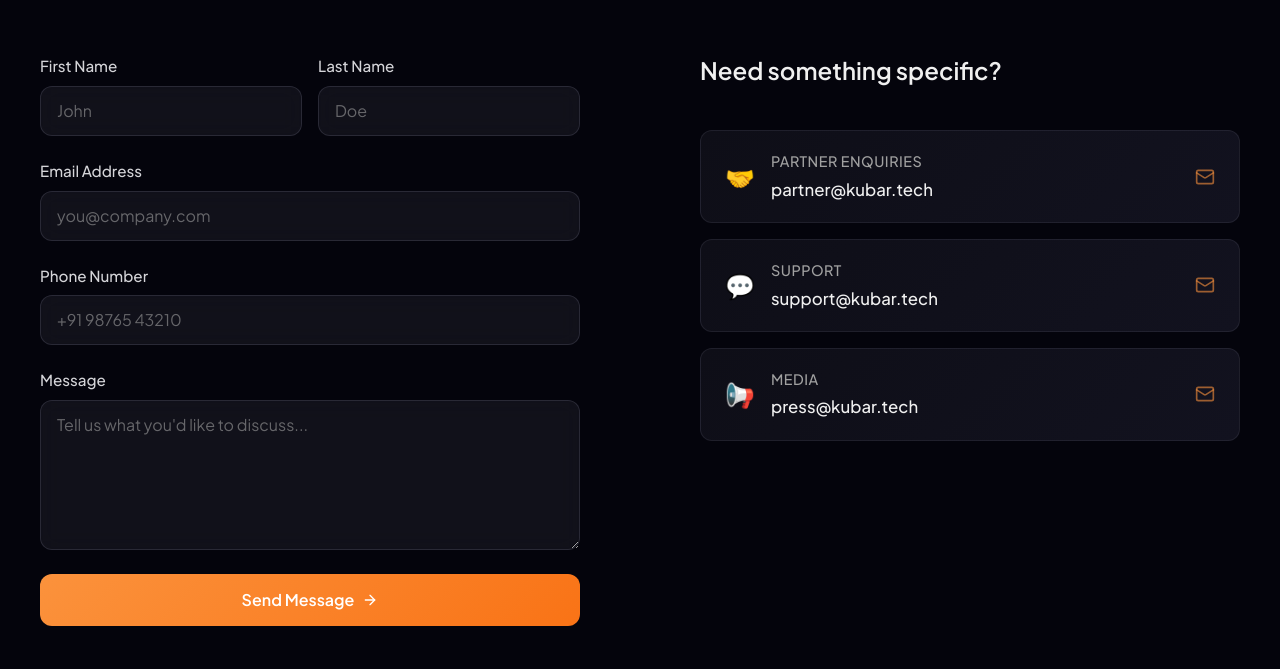
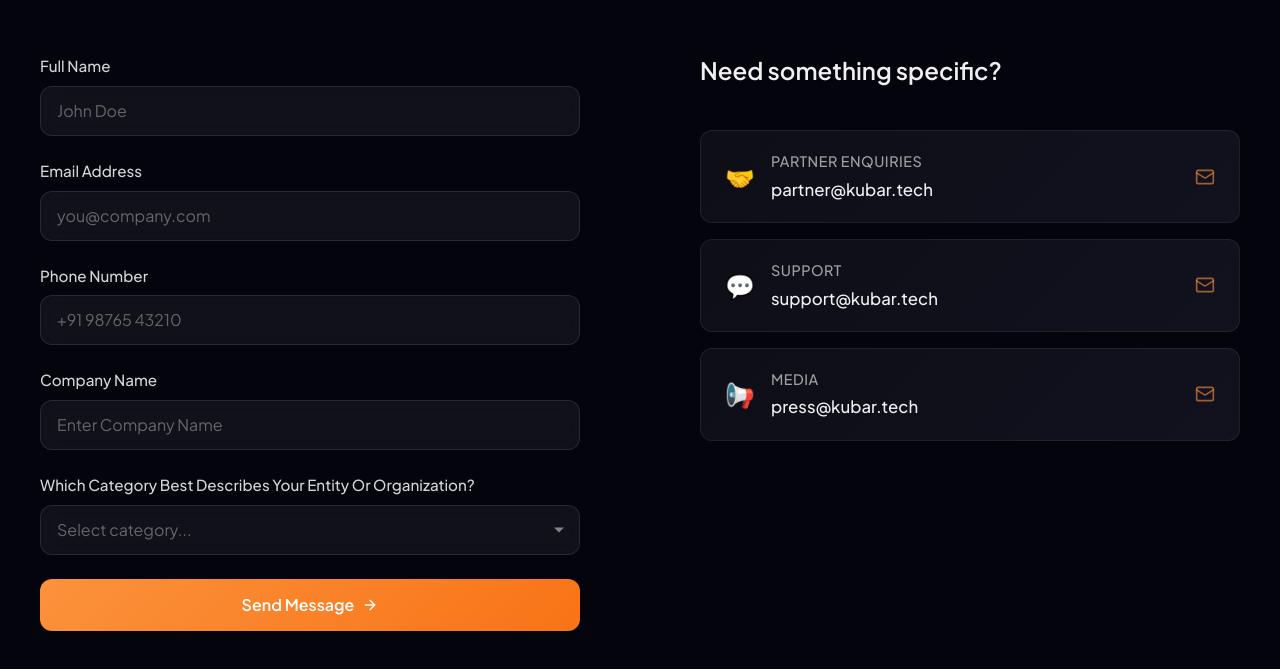
Before and after one commit to DevDebpriyo/kubar-web, a Next.js app: page /contact in a window 1280 px wide. Shown: the part 425-1094 px from the top of the page. Built offline with nearby package versions, Linux system fonts and the light colour scheme.

Commit message:
Refactor: UI changes in Hero section & contact form

```diff
--- a/messages/en.yml
+++ b/messages/en.yml
@@ -48,8 +48,8 @@ hero:
   badge: "India's First MSME Credit Marketplace"
 
   title:
-    line1: "A Plug-and-Play Hub"
-    line2: "for Embedded"
+    line1: "A Plug-and-Play Hub for"
+    line2: "Embedded"
     line3: "Business Credit"
 
   # Rich-text: tags <nbfc> and <msme> are replaced with styled spans
@@ -377,16 +377,24 @@ contact:
   main_description: "Have questions? We'd love to hear from you. Send us a message and we'll respond as soon as possible."
 
   form:
-    first_name_label: "First Name"
-    first_name_placeholder: "John"
-    last_name_label: "Last Name"
-    last_name_placeholder: "Doe"
+    full_name_label: "Full Name"
+    full_name_placeholder: "John Doe"
     email_label: "Email Address"
     email_placeholder: "you@company.com"
     phone_label: "Phone Number"
     phone_placeholder: "+91 98765 43210"
-    message_label: "Message"
-    message_placeholder: "Tell us what you'd like to discuss..."
+    company_name_label: "Company Name"
+    company_name_placeholder: "Enter Company Name"
+    category_label: "Which category best describes your entity or organization?"
+    category_placeholder: "Select category..."
+    category_options:
+      bank: "Bank"
+      fintech: "Fintech"
+      nbfc: "NBFC"
+      b2b_marketplace: "B2B Marketplace"
+      b2b_platform: "B2B platform"
+      erp: "ERP"
+      other: "Other"
     submit: "Send Message"
     submitting: "Sending..."
     success: "Message sent! We'll be in touch within 24 hours."
--- a/src/app/contact/contact.css
+++ b/src/app/contact/contact.css
@@ -188,6 +188,43 @@
   resize: vertical;
   min-height: 150px;
   font-family: inherit;
+}
+
+.contact-select-wrapper {
+  position: relative;
+  display: flex;
+}
+
+.contact-select-wrapper::after {
+  content: "";
+  position: absolute;
+  right: 16px;
+  top: 50%;
+  transform: translateY(-50%);
+  width: 0;
+  height: 0;
+  border-left: 5px solid transparent;
+  border-right: 5px solid transparent;
+  border-top: 5px solid rgba(160, 160, 160, 0.8);
+  pointer-events: none;
+}
+
+.contact-select {
+  appearance: none;
+  -webkit-appearance: none;
+  -moz-appearance: none;
+  width: 100%;
+  padding-right: 40px;
+  cursor: pointer;
+}
+
+.contact-select option {
+  background: #1e1e28;
+  color: #f0f0f0;
+}
+
+.contact-select:invalid {
+  color: rgba(160, 160, 160, 0.6);
 }
 
 /* Status messages */
--- a/src/app/contact/page.tsx
+++ b/src/app/contact/page.tsx
@@ -36,11 +36,11 @@ const staggerContainer = {
 function ContactForm() {
   const t = useTranslations("contact");
   const [formData, setFormData] = useState({
-    firstName: "",
-    lastName: "",
+    fullName: "",
     email: "",
     phone: "",
-    message: "",
+    companyName: "",
+    category: "",
   });
   const [isSubmitting, setIsSubmitting] = useState(false);
   const [submitStatus, setSubmitStatus] = useState<
@@ -48,7 +48,7 @@ function ContactForm() {
   >("idle");
 
   const handleChange = (
-    e: React.ChangeEvent<HTMLInputElement | HTMLTextAreaElement>
+    e: React.ChangeEvent<HTMLInputElement | HTMLTextAreaElement | HTMLSelectElement>
   ) => {
     const { name, value } = e.target;
     setFormData((prev) => ({ ...prev, [name]: value }));
@@ -64,11 +64,11 @@ function ContactForm() {
 
       setSubmitStatus("success");
       setFormData({
-        firstName: "",
-        lastName: "",
+        fullName: "",
         email: "",
         phone: "",
-        message: "",
+        companyName: "",
+        category: "",
       });
 
       setTimeout(() => setSubmitStatus("idle"), 5000);
@@ -89,8 +89,7 @@ function ContactForm() {
       onSubmit={handleSubmit}
       className="contact-form"
     >
-      {/* Two-column input row */}
-      <div className="contact-form-row">
+      {/* Full Name */}
       <motion.div
         initial={{ opacity: 0, y: 16 }}
         whileInView={{ opacity: 1, y: 0 }}
@@ -99,40 +98,18 @@ function ContactForm() {
         className="contact-form-group"
       >
         <label className="contact-label">
-            {t("form.first_name_label")}
+          {t("form.full_name_label")}
         </label>
         <input
           type="text"
-            name="firstName"
-            value={formData.firstName}
+          name="fullName"
+          value={formData.fullName}
           onChange={handleChange}
-            placeholder={t("form.first_name_placeholder")}
+          placeholder={t("form.full_name_placeholder")}
           className="contact-input"
           required
         />
       </motion.div>
-
-        <motion.div
-          initial={{ opacity: 0, y: 16 }}
-          whileInView={{ opacity: 1, y: 0 }}
-          viewport={{ once: true }}
-          transition={{ duration: 0.6, delay: 0.15 }}
-          className="contact-form-group"
-        >
-          <label className="contact-label">
-            {t("form.last_name_label")}
-          </label>
-          <input
-            type="text"
-            name="lastName"
-            value={formData.lastName}
-            onChange={handleChange}
-            placeholder={t("form.last_name_placeholder")}
-            className="contact-input"
-            required
-          />
-        </motion.div>
-      </div>
 
       {/* Email */}
       <motion.div
@@ -177,7 +154,29 @@ function ContactForm() {
         />
       </motion.div>
 
-      {/* Message */}
+      {/* Company Name */}
+      <motion.div
+        initial={{ opacity: 0, y: 16 }}
+        whileInView={{ opacity: 1, y: 0 }}
+        viewport={{ once: true }}
+        transition={{ duration: 0.6, delay: 0.28 }}
+        className="contact-form-group"
+      >
+        <label className="contact-label">
+          {t("form.company_name_label")}
+        </label>
+        <input
+          type="text"
+          name="companyName"
+          value={formData.companyName}
+          onChange={handleChange}
+          placeholder={t("form.company_name_placeholder")}
+          className="contact-input"
+          required
+        />
+      </motion.div>
+
+      {/* Category */}
       <motion.div
         initial={{ opacity: 0, y: 16 }}
         whileInView={{ opacity: 1, y: 0 }}
@@ -186,17 +185,28 @@ function ContactForm() {
         className="contact-form-group"
       >
         <label className="contact-label">
-          {t("form.message_label")}
+          {t("form.category_label")}
         </label>
-        <textarea
-          name="message"
-          value={formData.message}
+        <div className="contact-select-wrapper">
+          <select
+            name="category"
+            value={formData.category}
             onChange={handleChange}
-          placeholder={t("form.message_placeholder")}
-          className="contact-textarea"
-          rows={5}
+            className="contact-input contact-select"
             required
-        />
+          >
+            <option value="" disabled hidden>
+              {t("form.category_placeholder")}
+            </option>
+            <option value="bank">{t("form.category_options.bank")}</option>
+            <option value="fintech">{t("form.category_options.fintech")}</option>
+            <option value="nbfc">{t("form.category_options.nbfc")}</option>
+            <option value="b2b_marketplace">{t("form.category_options.b2b_marketplace")}</option>
+            <option value="b2b_platform">{t("form.category_options.b2b_platform")}</option>
+            <option value="erp">{t("form.category_options.erp")}</option>
+            <option value="other">{t("form.category_options.other")}</option>
+          </select>
+        </div>
       </motion.div>
 
       {/* Status message */}
--- a/src/components/home/HeroSection.tsx
+++ b/src/components/home/HeroSection.tsx
@@ -38,18 +38,18 @@ function HeroHeadline() {
 
   return (
     <motion.div variants={itemVariants} className="flex flex-col gap-0">
-      {/* Line 1 */}
+      {/* Line 1 - Supporting Cast */}
       <h1 className="font-extrabold leading-[1.04] tracking-[-0.035em]">
-        <span className="block text-[46px] sm:text-[58px] lg:text-[68px] xl:text-[78px] text-white">
+        <span className="block text-[28px] sm:text-[34px] lg:text-[38px] xl:text-[42px] text-white/45 font-medium mb-1 sm:mb-2 tracking-normal">
           {t("line1")}
         </span>
-        {/* Line 2 — lighter weight for contrast */}
-        <span className="block text-[46px] sm:text-[58px] lg:text-[68px] xl:text-[78px] text-white/48 font-light">
+        {/* Line 2 — Limelight */}
+        <span className="block text-[58px] sm:text-[68px] lg:text-[84px] xl:text-[98px] text-white">
           {t("line2")}
         </span>
-        {/* Line 3 — gold gradient highlight */}
+        {/* Line 3 — Limelight / Gold Focus */}
         <span
-          className="block text-[46px] sm:text-[58px] lg:text-[68px] xl:text-[78px]"
+          className="block text-[58px] sm:text-[68px] lg:text-[84px] xl:text-[98px]"
           style={{
             background:
               "linear-gradient(135deg, #ff9933 0%, #ff9933 32%, #ff9933 68%, #ff9933 100%)",
--- a/src/components/home/VisualStorySection.css
+++ b/src/components/home/VisualStorySection.css
@@ -387,6 +387,10 @@
   max-width: 33ch;
 }
 
+.timeline-item--text-left .timeline-step-desc {
+  margin-left: auto;
+}
+
 .timeline-item--text-right .timeline-step-desc {
   max-width: 36ch;
 }
@@ -619,8 +623,10 @@
   }
 
   .timeline-step-desc,
+  .timeline-item--text-left .timeline-step-desc,
   .timeline-item--text-right .timeline-step-desc {
     max-width: none;
+    margin-left: 0;
   }
 
   .timeline-number-box {
```
Lines whose indentation alone changed are shown as unchanged.
